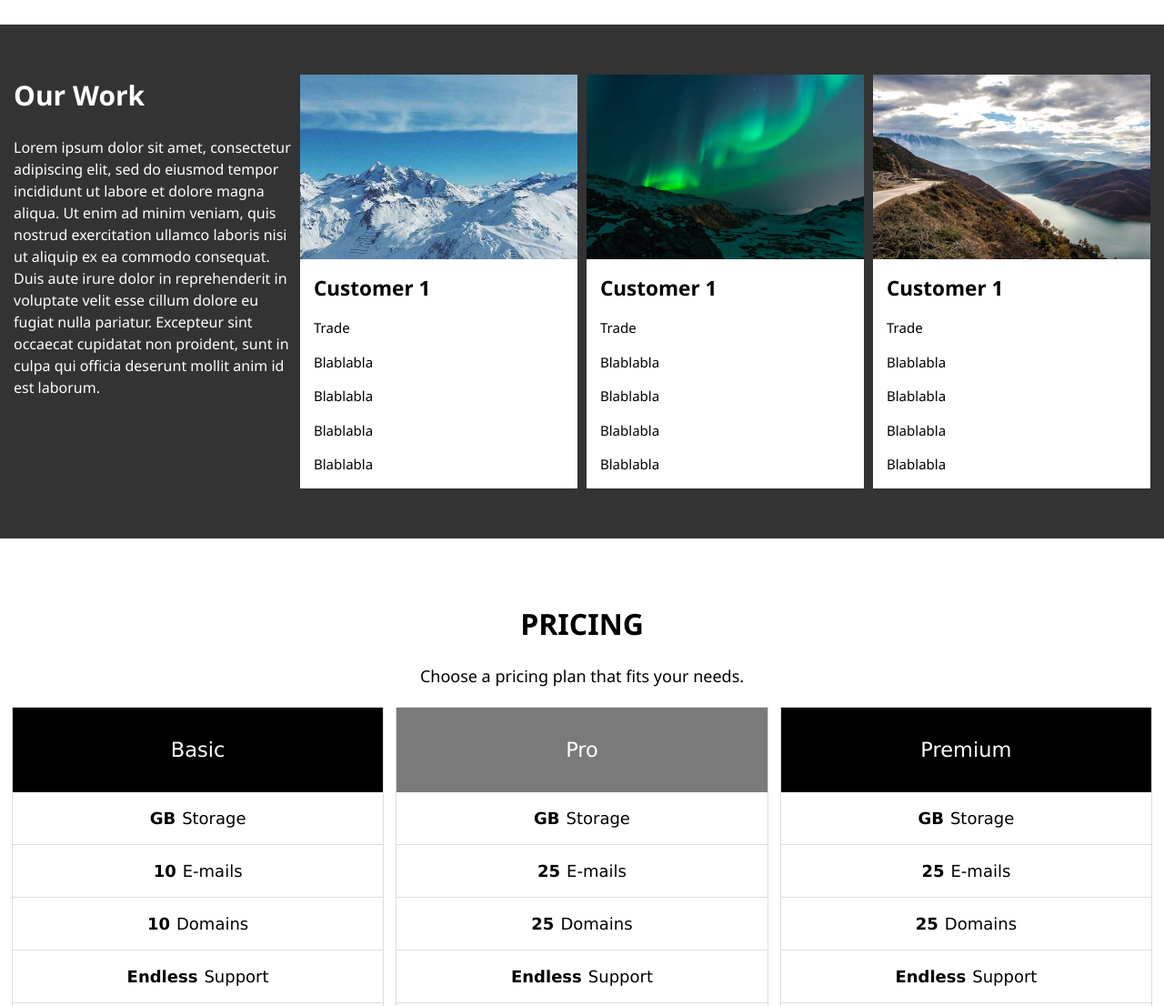
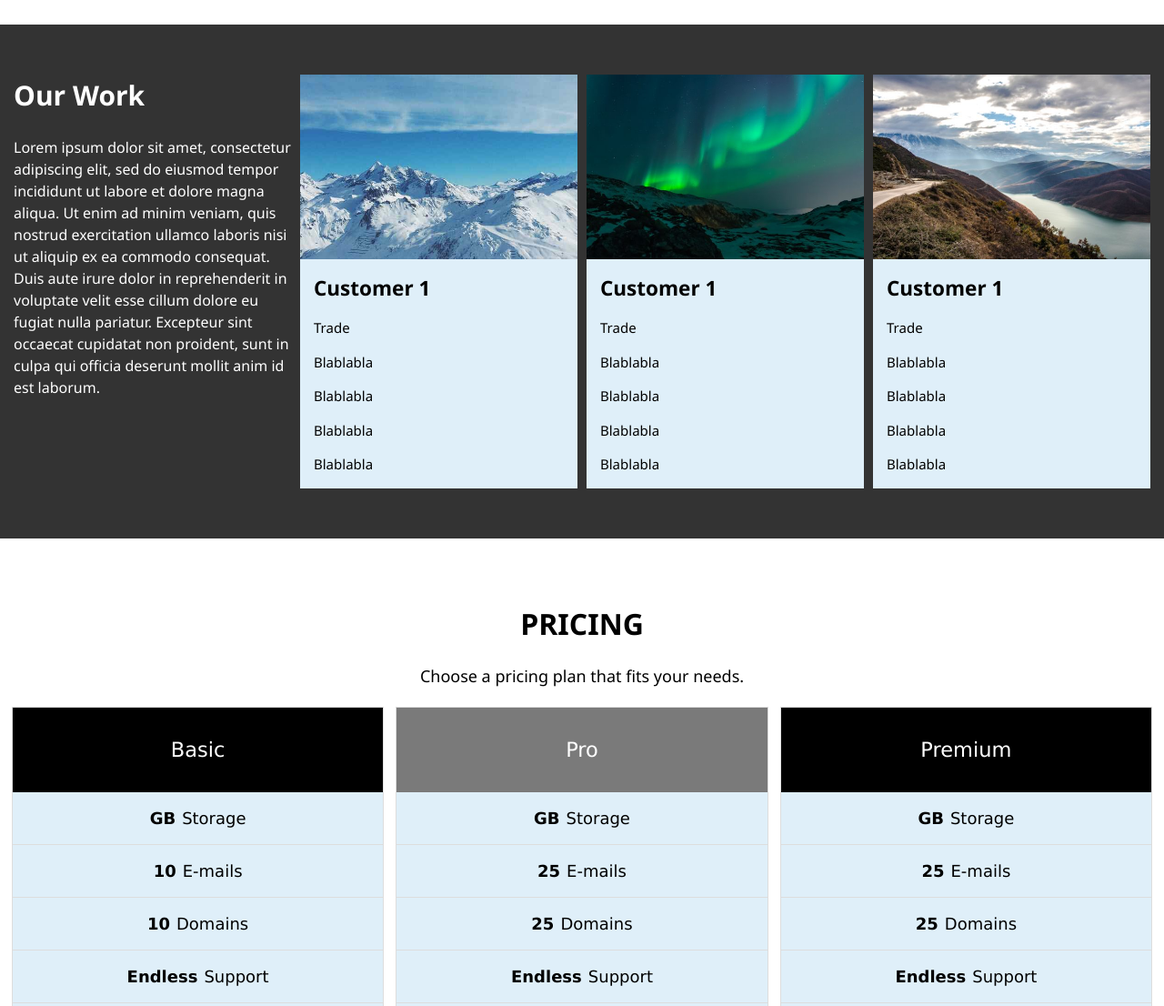
Before and after one commit to Ahmed-Youssef-404/Our-Company, a plain HTML site: page index.html in a window 1280 px wide. Shown: the part 1279-2385 px from the top of the page at 91% size. Drawn offline with Linux system fonts and the light colour scheme.

Commit message:
Handing some issues in responsiveness

```diff
--- a/css/css.css
+++ b/css/css.css
@@ -1,5 +1,6 @@
 :root {
   --main-color-green: #009688;
+  --card-color: #dfeff9;
 }
 
 * {
@@ -18,7 +19,8 @@ img {
 html {
   scroll-behavior: smooth;
   cursor: default;
-  /* overflow-x: hidden; */
+  min-width: 455px;
+  overflow-x: hidden;
 }
 
 a {
@@ -106,8 +108,6 @@ header .main-ul .main-li a:hover,
   display: none;
   background-color: white;
   position: absolute;
-  /* top: 40px; */
-  /* left: 475px; */
   list-style: none;
   width: 120px;
   box-shadow: 0 4px 10px 0 rgba(0, 0, 0, 0.2), 0 4px 20px 0 rgba(0, 0, 0, 0.19);
@@ -198,7 +198,7 @@ header .main-ul .hidden-ul .hidden-li a:hover {
 
 .work .card {
   font-family: "Segoe UI", Arial, sans-serif;
-  background-color: #fff;
+  background-color: var(--card-color);
   margin: 5px;
   width: 100%;
   color: rgb(0, 0, 0);
@@ -259,7 +259,7 @@ header .main-ul .hidden-ul .hidden-li a:hover {
 
 .price .price-card-holder .price-card .price-content {
   padding: 15px;
-  background-color: #fff;
+  background-color: var(--card-color);
   border-bottom: #dddddd solid 1px;
   font-size: large;
   font-weight: lighter;
@@ -361,7 +361,7 @@ textarea {
 }
 
 .contact #contact-form form .form-input textarea {
-  height: 45px;
+  height: 55px;
   resize: none;
 }
 
@@ -428,7 +428,7 @@ footer .social .social-icons img{
 
 
 
-@media screen and (min-width: 1px) and (max-width: 650px) {
+@media screen and (min-width: 1px) and (max-width: 710px) {
   body {
     overflow-x: hidden;
   }
@@ -446,6 +446,7 @@ footer .social .social-icons img{
 
 
   }
+
 
   .active img{
     width: 20px !important;
@@ -507,3 +508,11 @@ footer .social .social-icons img{
 
 
 }
+
+
+@media screen and (min-width: 1px) and (max-width: 500px) {
+
+  #search-image{
+    /* display: none !important; */
+  }
+}
```
